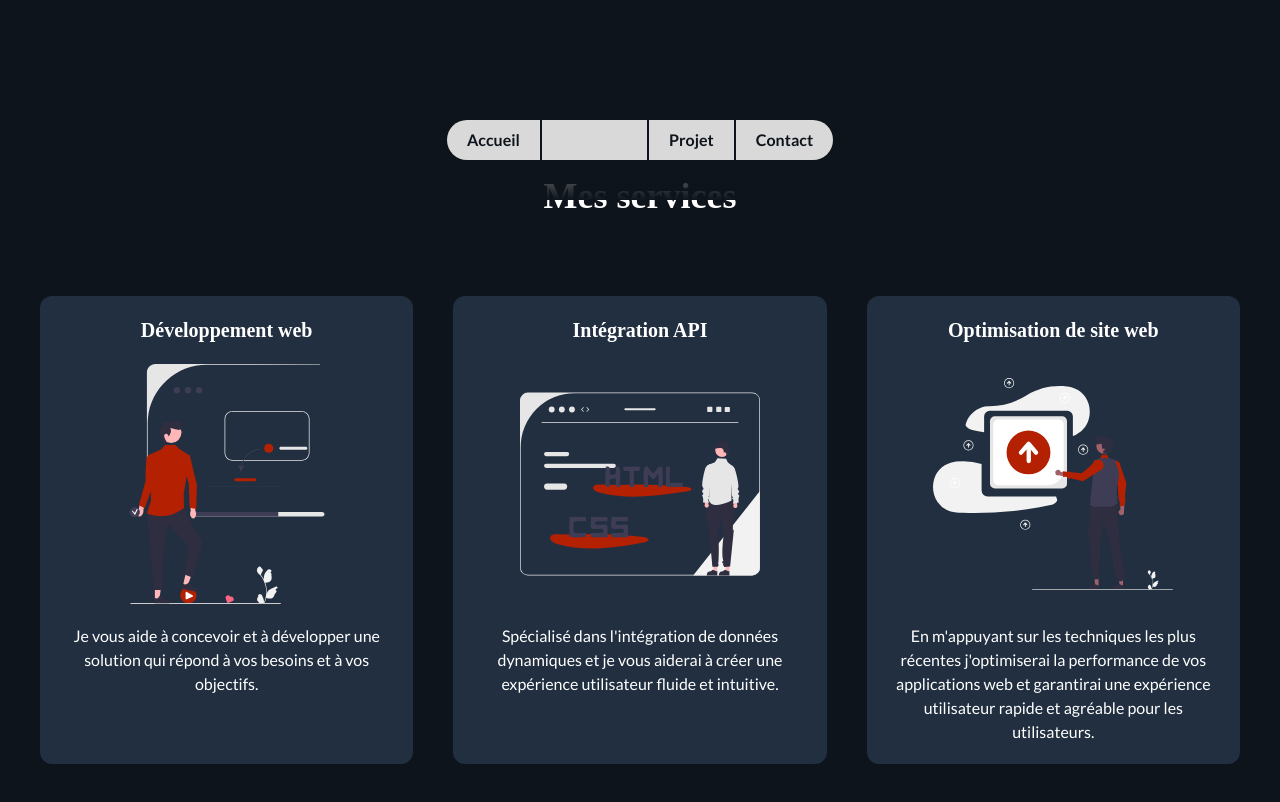
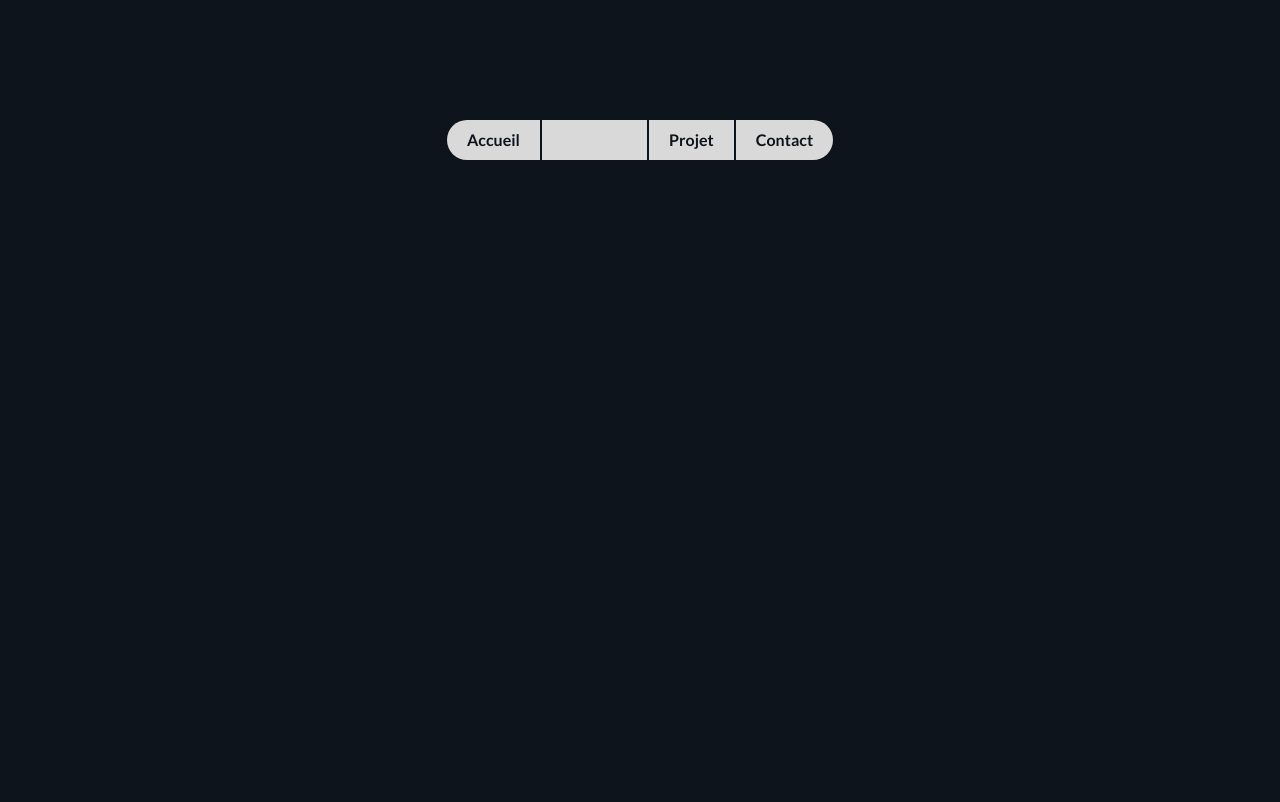
Before and after one commit to pierricktly/Portfolio, a Nuxt app: page /about in a window 1280 px wide. Shown: the part 600-1402 px from the top of the page. After the commit the page ends 800 px from the top, so only its background shows below. Built offline with nearby package versions, Linux system fonts and the light colour scheme.

Commit message:
remove useless part and fix some css issues

```diff
--- a/components/Navigation.vue
+++ b/components/Navigation.vue
@@ -22,7 +22,7 @@
 				</li>
 			</ul>
     </div>
-    <div class="fixed font-bold pb-5 xl:pb-10 bottom-0 left-0 right-0 bg-gradient-to-t from-secondary to-transparent z-50">
+    <nav ref="navBar" class=" transition-all duration-500 ease-in-out fixed font-bold pb-5 xl:pb-10 bottom-0 left-0 right-0 bg-gradient-to-t from-secondary to-transparent z-50">
       <div
         class="flex items-center justify-center space-x-0.5"
       >
@@ -53,6 +53,12 @@
           right
         />
       </div>
-    </div>
+    </nav>
   </div>
 </template>
+
+<script>
+export default {
+  name: 'Navigation',
+}
+</script>
--- a/components/PageTemplate.vue
+++ b/components/PageTemplate.vue
@@ -1,7 +1,7 @@
 <template>
   <section class="min-h-screen">
     <div class="container mx-auto min-h-screen overflow-y-auto">
-      <p class="bookman font-bold text-5xl text-center mt-10 mb-10 md:mt-20">{{ titlePage }}</p>
+      <p class="bookman font-bold text-3xl lg:text-5xl text-center mt-10 lg:mt-20">{{ titlePage }}</p>
       <slot />
     </div>
   </section>
--- a/layouts/default.vue
+++ b/layouts/default.vue
@@ -3,7 +3,7 @@
     <header>
       <navigation />
     </header>
-    <main class="mb-20 xl:mb-10">
+    <main>
       <Nuxt />
     </main>
   </div>
--- a/pages/about.vue
+++ b/pages/about.vue
@@ -1,12 +1,12 @@
 <template>
   <page-template titlePage="A Propos">
-    <div class="mb-20 space-y-20 lg:space-y-52 lg:mb-32">
-      <div class="flex flex-col max-w-5xl mx-auto space-y-5 mb-24 px-5 md:mb-0 md:flex-row md:items-center md:mt-20 lg:space-y-0 lg:space-x-10">
+    <div class="pb-16 lg:pb-0 lg:pt-16 space-y-20 lg:space-y-52">
+      <div class="flex flex-col max-w-5xl mx-auto space-y-5 mb-24 px-5 lg:mb-0 lg:flex-row lg:items-center lg:space-y-0 lg:space-x-10">
         <img
           v-fade-image
           alt="Profile picture"
           src="@/assets/images/about_picture.jpg"
-          class="bg-primary/20 shadow-inner mx-auto drop-shadow w-60 h-60 rounded-full aspect-square mt-10 md:mt-0
+          class="bg-primary/20 shadow-inner mx-auto drop-shadow w-60 h-60 rounded-full aspect-square mt-10 lg:mt-0
           lg:w-72 lg:h-72 xl:w-80 xl:h-80"
         />
         <div class="px-5 space-y-8 h-full">
@@ -40,32 +40,6 @@
           </div>
         </div>
       </div>
-      <div class="w-full p-10 space-y-20 rounded">
-        <p class="bookman font-semibold text-2xl lg:text-4xl text-center">Mes services</p>
-        <div class="grid grid-cols-1 gap-10 lg:grid-cols-3">
-          <article class="2xl:max-w-md space-y-5 p-5 2xl:-translate-y-10 rounded-xl bg-[#212F40]">
-            <p class="text-center text-lg lg:text-xl bookman font-semibold">Développement web</p>
-            <icon-webdesign class="mx-auto w-32 h-32 lg:w-60 lg:h-60"/>
-            <p class="whitespace-pre-line text-sm leading-loose lg:text-base lg:text-center">
-              Je vous aide à concevoir et à développer une solution qui répond à vos besoins et à vos objectifs.
-            </p>
-          </article>
-          <article class="2xl:max-w-md space-y-5 p-5 2xl:-translate-y-10 rounded-xl bg-[#212F40]">
-            <p class="text-center text-lg lg:text-xl bookman font-semibold">Intégration API</p>
-            <icon-dev class="mx-auto w-32 h-32 lg:w-60 lg:h-60"/>
-            <p class="whitespace-pre-line text-sm leading-loose lg:text-base lg:text-center">
-              Spécialisé dans l'intégration de données dynamiques et je vous aiderai à créer une expérience utilisateur fluide et intuitive.
-            </p>
-          </article>
-          <article class="2xl:max-w-md space-y-5 p-5 2xl:-translate-y-10 rounded-xl bg-[#212F40]">
-            <p class="text-center text-lg lg:text-xl bookman font-semibold">Optimisation de site web</p>
-            <icon-maintenance class="mx-auto w-32 h-32 lg:w-60 lg:h-60"/>
-            <p class="whitespace-pre-line text-sm leading-loose lg:text-base lg:text-center">
-              En m'appuyant sur les techniques les plus récentes j'optimiserai la performance de vos applications web et garantirai une expérience utilisateur rapide et agréable pour les utilisateurs.
-            </p>
-          </article>
-        </div>
-      </div>
     </div>
   </page-template>
 </template>
--- a/pages/index.vue
+++ b/pages/index.vue
@@ -5,17 +5,16 @@
       <p class="freestyle-script">bonjour, je m'appelle</p>
       <h2 class="bookman font-bold">TAÏLY Pierrick</h2>
       <p class="freestyle-script">je suis</p>
-      <h2 class="bookman font-bold">développeur frontend freelance</h2>
+      <h2 class="bookman font-bold">développeur frontend</h2>
     </div>
     <img v-fade-image
       alt="Profile picture"
       src="@/assets/images/profile_picture.png"
       class="bg-primary/20 shadow-inner mx-auto drop-shadow w-52 h-52 rounded-full aspect-square lg:hidden"
     />
-    <div class="container mx-auto flex flex-col space-y-8">
-      <p class="whitespace-pre-line text-center mx-auto text-sm md:text-base xl:text-lg">
+    <div class="container mx-auto flex flex-col space-y-8 pb-16 md:pb-0">
+      <p class="whitespace-pre-line text-center mx-auto text-sm md:text-base xl:text-lg leading-6">
         Spécialisé dans la création de sites et d'applications web modernes et attrayants sous vue.js/nuxt.js.
-        Je travaille en étroite collaboration avec mes clients et les équipes de développement pour créer des solutions sur mesure qui répondent à leurs besoins et dépassent leurs attentes.
         Si vous cherchez un développeur front-end professionnel et fiable pour votre prochain projet, n'hésitez pas à me contacter.
       </p>
       <nuxt-link aria-label="button to go contact form" class="bg-primary px-5 py-2 mx-auto text-sm transition-all ease-in-out duration-500 hover:bg-primary/20 lg:text-base" to="/contact">Contactez-moi</nuxt-link>
--- a/pages/project.vue
+++ b/pages/project.vue
@@ -22,30 +22,9 @@ export default {
   projects() {
     return [
       {
-        name:"Asia Exchange Finder",
-        description: "Application communautaire en ligne en utilisant Vue.js, permettant aux étudiants de trouver facilement les universités proposant des échanges universitaires vers l'Asie.",
-        image: "https://i.ibb.co/vLGYkj6/AEF.png",
-        githubLink: "https://github.com/Zokiasu/asia-exchange-finder",
-        onlineLink: "https://asiastudeler.netlify.app/",
-        tags: [
-          {
-            name: 'VueJS',
-            color: 'bg-green-500'
-          },
-          {
-            name: 'Firebase',
-            color: 'bg-orange-400'
-          },
-          {
-            name: 'Tailwind',
-            color: 'bg-cyan-500'
-          },
-        ],
-      },
-      {
         name:"Comeback",
         description: "Ce projet vous permet de suivre et de ne pas manquer les sorties d'albums de vos artistes préférés en utilisant les informations partagées par les communautés de fans et en informant automatiquement des sorties d'albums grâce à l'ajout facile de nouveaux artistes.",
-        image: "https://i.ibb.co/Sw4ZkC8/Comeback.png",
+        image: "https://i.ibb.co/QJqH6Ky/Comeback.png",
         githubLink: "https://github.com/Zokiasu/Comeback",
         onlineLink: "https://come-back.netlify.app/",
         tags: [
@@ -70,7 +49,7 @@ export default {
       {
         name:"Portfolio",
         description: "Ce projet est mon portfolio, où vous pouvez découvrir les derniers projets que j'ai réalisés avec les technologies que j'utilise. En tant que développeur web spécialisé en Vue.js et Nuxt.js, je partage mes réalisations afin de mettre en avant mes compétences en matière de développement web moderne et performant.",
-        image: "https://i.ibb.co/SyMwxZq/Portfolio.png",
+        image: "https://i.ibb.co/Dgx1Fgx/Portfolio.png",
         githubLink: "https://github.com/Zokiasu/Portfolio",
         onlineLink: "https://zokiasu.com/",
         tags: [
@@ -89,6 +68,27 @@ export default {
           {
             name: 'Figma',
             color: 'bg-red-600'
+          },
+        ],
+      },
+      {
+        name:"Asia Exchange Finder",
+        description: "Application communautaire en ligne en utilisant Vue.js, permettant aux étudiants de trouver facilement les universités proposant des échanges universitaires vers l'Asie.",
+        image: "https://i.ibb.co/vLGYkj6/AEF.png",
+        githubLink: "https://github.com/Zokiasu/asia-exchange-finder",
+        onlineLink: "https://asiastudeler.netlify.app/",
+        tags: [
+          {
+            name: 'VueJS',
+            color: 'bg-green-500'
+          },
+          {
+            name: 'Firebase',
+            color: 'bg-orange-400'
+          },
+          {
+            name: 'Tailwind',
+            color: 'bg-cyan-500'
           },
         ],
       },
```
